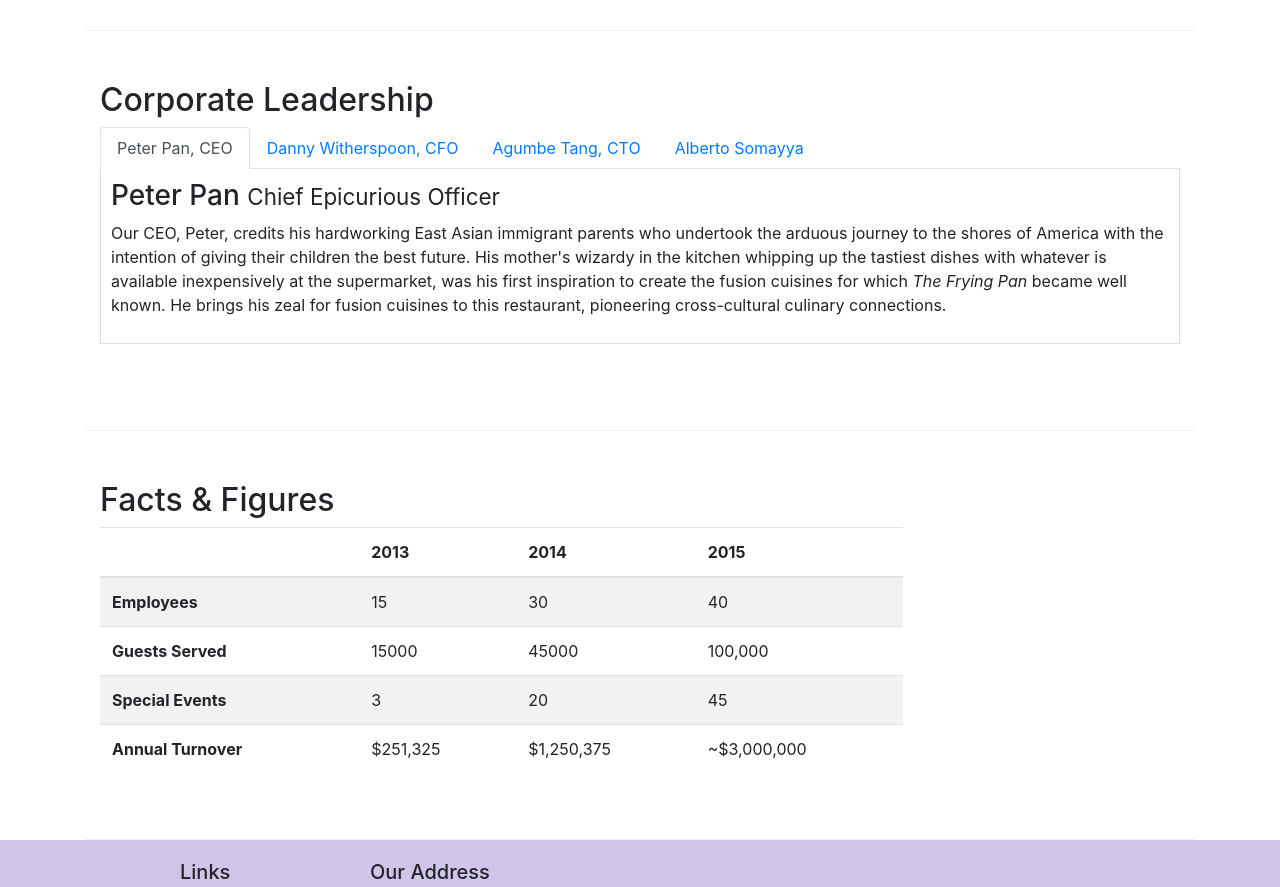
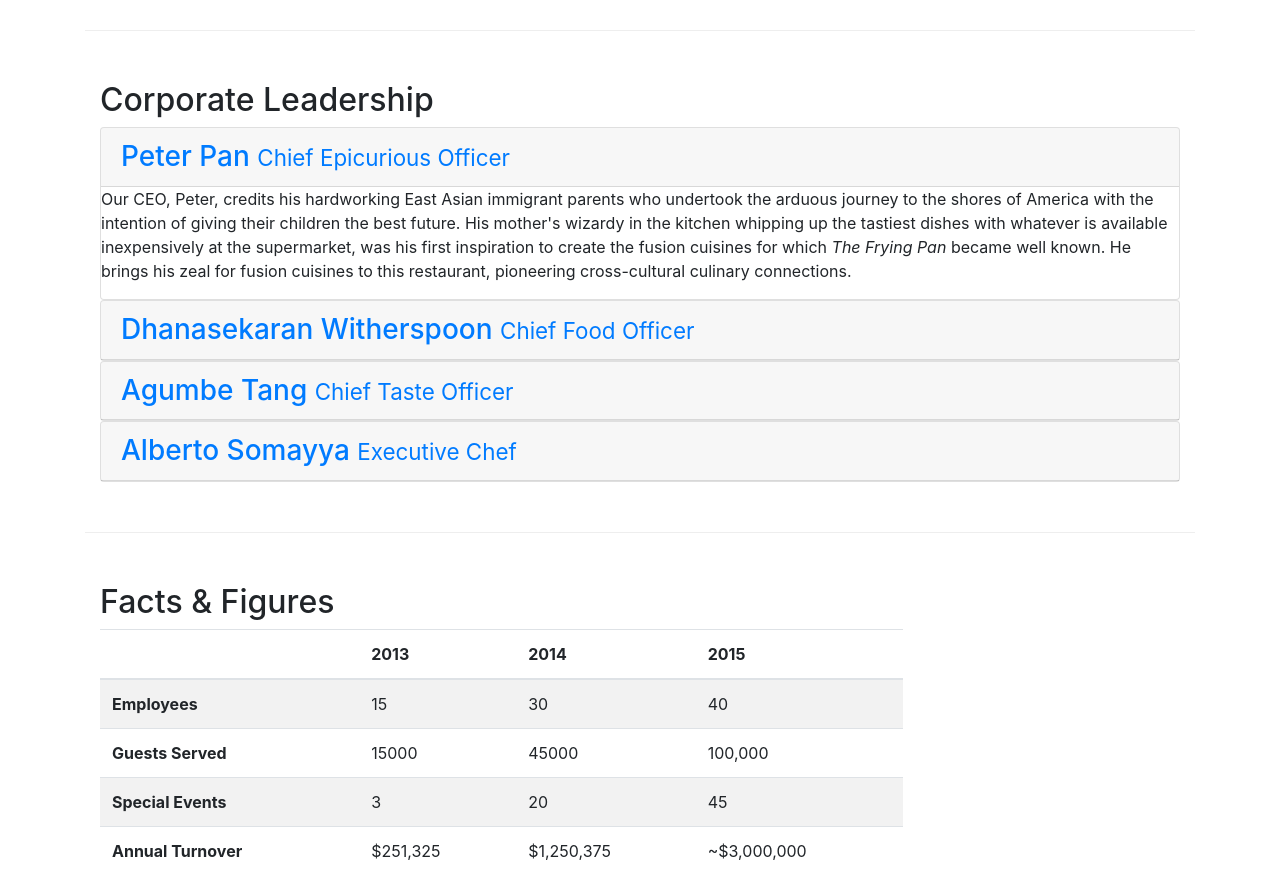
Before and after one commit to zhangying25/BootStrap, a website: page aboutus.html in a window 1280 px wide. Shown: the part 920-1807 px from the top of the page. Drawn offline with nearby package versions, Linux system fonts and the light colour scheme.

Commit message:
accordion

```diff
--- a/aboutus.html
+++ b/aboutus.html
@@ -99,36 +99,60 @@
         <div class="row row-content">
             <div class="col">
                 <h2>Corporate Leadership</h2>
-                <ul class="nav nav-tabs">
-                    <li class="nav-item">
-                        <a class="nav-link active" href="#peter" role="tab" data-toggle="tab">Peter Pan, CEO</a>
-                    </li>
-                    <li class="nav-item">
-                        <a class="nav-link" href="#danny" role="tab" data-toggle="tab">Danny Witherspoon, CFO</a>
-                    </li>
-                    <li class="nav-item">
-                        <a class="nav-link" href="#agumbe" role="tab" data-toggle="tab">Agumbe Tang, CTO</a>
-                    </li>
-                    <li class="nav-item">
-                        <a class="nav-link" href="#alberto" role="tab" data-toggle="tab">Alberto Somayya</a>
-                    </li>
-                </ul>
-                <div class="tab-content">
-                    <div role="tabpanel" class="tab-pane fade show active" id="peter">
-                        <h3>Peter Pan <small>Chief Epicurious Officer</small></h3>
-                        <p class="hidden-xs-down">Our CEO, Peter, credits his hardworking East Asian immigrant parents who undertook the arduous journey to the shores of America with the intention of giving their children the best future. His mother's wizardy in the kitchen whipping up the tastiest dishes with whatever is available inexpensively at the supermarket, was his first inspiration to create the fusion cuisines for which <em>The Frying Pan</em> became well known. He brings his zeal for fusion cuisines to this restaurant, pioneering cross-cultural culinary connections.</p>
+                <div id="accordion" role="tablist">
+                    <div class="card">
+                        <div class="card-header" role="tab" id="peterhead">
+                            <h3 class="mb-0">
+                                <a href="#peter" data-toggle="collapse" data-parent="#accordion">Peter Pan <small>Chief Epicurious Officer</small></a>
+                            </h3>
+                        </div>
+                        <div role="tabpanel" class="collapse show" id="peter">
+                            <div class="card-block">
+                               <p class="hidden-xs-down">Our CEO, Peter, credits his hardworking East Asian immigrant parents who undertook the arduous journey to the shores of America with the intention of giving their children the best future. His mother's wizardy in the kitchen whipping up the tastiest dishes with whatever is available inexpensively at the supermarket, was his first inspiration to create the fusion cuisines for which <em>The Frying Pan</em> became well known. He brings his zeal for fusion cuisines to this restaurant, pioneering cross-cultural culinary connections.</p>
+                            </div>
+                        </div>
                     </div>
-                    <div role="tabpanel" class="tab-pane fade" id="danny">
-                        <h3>Dhanasekaran Witherspoon <small>Chief Food Officer</small></h3>
-                        <p class="hidden-xs-down">Our CFO, Danny, as he is affectionately referred to by his colleagues, comes from a long established family tradition in farming and produce. His experiences growing up on a farm in the Australian outback gave him great appreciation for varieties of food sources. As he puts it in his own words, <em>Everything that runs, wins, and everything that stays, pays!</em></p>
+                    <div class="card">
+                        <div class="card-header" role="tab" id="dannyhead">
+                            <h3 class="mb-0">
+                                <a class="collapsed" data-toggle="collapse" data-parent="#accordion" href="#danny">
+                                Dhanasekaran Witherspoon <small>Chief Food Officer</small>
+                                </a>
+                            </h3>
+                        </div>
+                        <div role="tabpanel" class="collapse" id="danny">
+                            <div class="card-block">
+                                <p class="hidden-xs-down">Our CFO, Danny, as he is affectionately referred to by his colleagues, comes from a long established family tradition in farming and produce. His experiences growing up on a farm in the Australian outback gave him great appreciation for varieties of food sources. As he puts it in his own words, <em>Everything that runs, wins, and everything that stays, pays!</em></p>
+                            </div>
+                        </div>
                     </div>
-                    <div role="tabpanel" class="tab-pane fade" id="agumbe">
-                        <h3>Agumbe Tang <small>Chief Taste Officer</small></h3>
-                        <p class="hidden-xs-down">Blessed with the most discerning gustatory sense, Agumbe, our CTO, personally ensures that every dish that we serve meets his exacting tastes. Our chefs dread the tongue lashing that ensues if their dish does not meet his exacting standards. He lives by his motto, <em>You click only if you survive my lick.</em></p>
+                    <div class="card">
+                        <div class="card-header" role="tab" id="agumbehead">
+                            <h3 class="mb-0">
+                                <a class="collapsed" data-toggle="collapse" data-parent="#accordion" href="#agumbe">
+                                Agumbe Tang <small>Chief Taste Officer</small>
+                                </a>
+                            </h3>
+                        </div>
+                        <div role="tabpanel" class="collapse" id="agumbe">
+                            <div class="card-block">
+                                <p class="hidden-xs-down">Our CFO, Danny, as he is affectionately referred to by his colleagues, comes from a long established family tradition in farming and produce. His experiences growing up on a farm in the Australian outback gave him great appreciation for varieties of food sources. As he puts it in his own words, <em>Everything that runs, wins, and everything that stays, pays!</em></p>
+                            </div>
+                        </div>
                     </div>
-                    <div role="tabpanel" class="tab-pane fade" id="alberto">
-                        <h3>Alberto Somayya <small>Executive Chef</small></h3>
-                        <p class="hidden-xs-down">Award winning three-star Michelin chef with wide International experience having worked closely with whos-who in the culinary world, he specializes in creating mouthwatering Indo-Italian fusion experiences. He says, <em>Put together the cuisines from the two craziest cultures, and you get a winning hit! Amma Mia!</em></p>
+                    <div class="card">
+                        <div class="card-header" role="tab" id="albertohead">
+                            <h3 class="mb-0">
+                                <a class="collapsed" data-toggle="collapse" data-parent="#accordion" href="#alberto">
+                                Alberto Somayya <small>Executive Chef</small>
+                                </a>
+                            </h3>
+                        </div>
+                        <div role="tabpanel" class="collapse" id="alberto">
+                            <div class="card-block">
+                                <p class="hidden-xs-down">Award winning three-star Michelin chef with wide International experience having worked closely with whos-who in the culinary world, he specializes in creating mouthwatering Indo-Italian fusion experiences. He says, <em>Put together the cuisines from the two craziest cultures, and you get a winning hit! Amma Mia!</em></p>
+                            </div>
+                        </div>
                     </div>
                 </div>
             </div>
```
